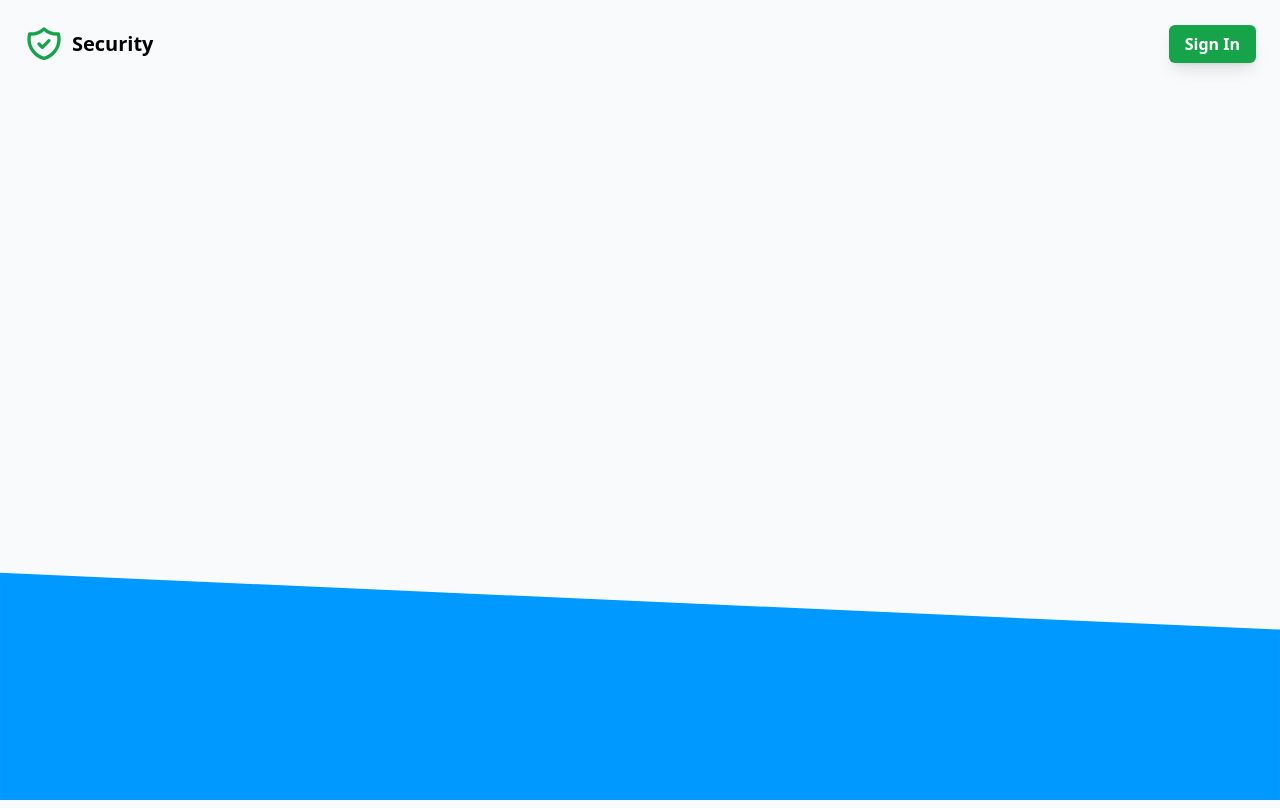
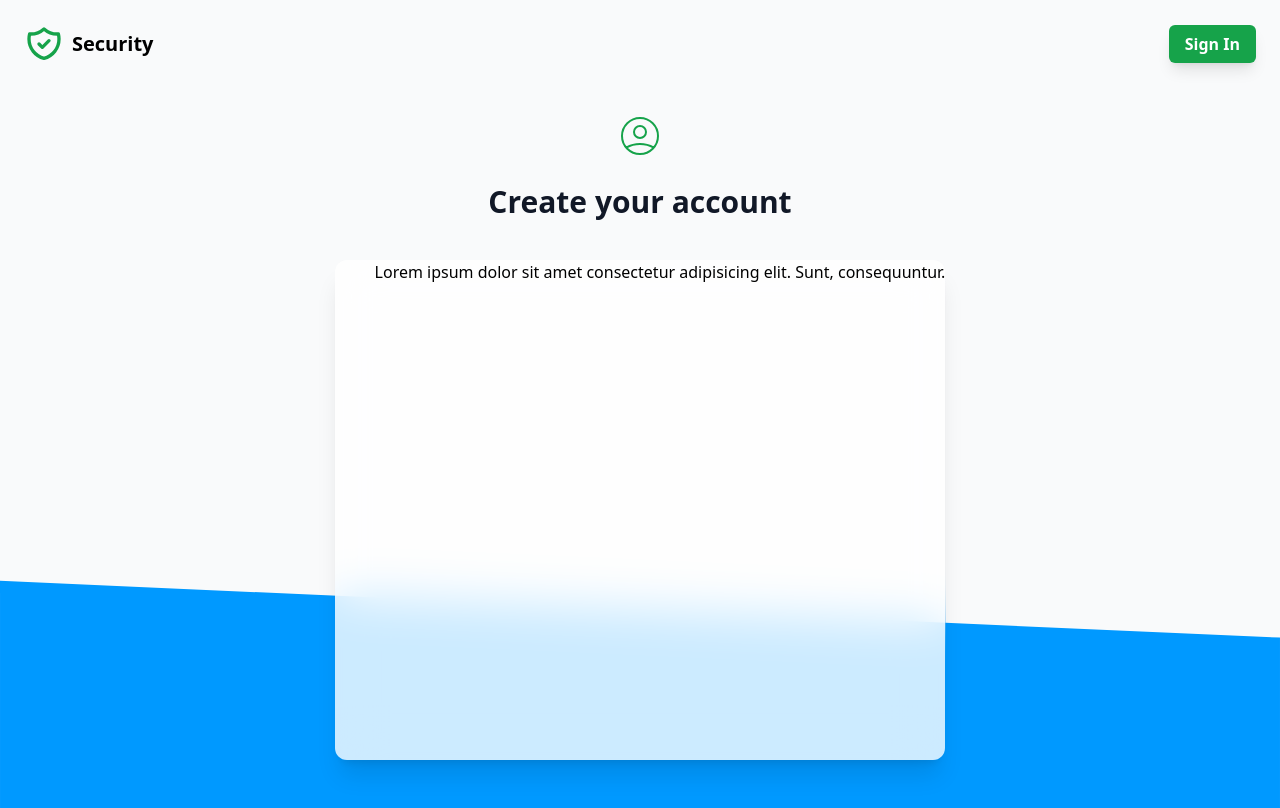
Before and after one commit to michaelvassilyevmvc/tailwind_start_course, a website: page index.html in a window 1280 px wide. Drawn offline with Linux system fonts and the light colour scheme.

Commit message:
Create form canvas

```diff
--- a/index.html
+++ b/index.html
@@ -34,5 +34,34 @@
         >
       </div>
     </div>
+
+    <!-- auth part -->
+    <div class="flex flex-col justify-center p-6 pb-12">
+      <div class="mx-auto max-w-md">
+        <svg
+          class="mx-auto h-12 text-green-600"
+          fill="none"
+          stroke="currentColor"
+          viewBox="0 0 24 24"
+          xmlns="http://www.w3.org/2000/svg"
+        >
+          <path
+            strokeLinecap="round"
+            strokeLinejoin="round"
+            strokeWidth="{2}"
+            d="M5.121 17.804A13.937 13.937 0 0112 16c2.5 0 4.847.655 6.879 1.804M15 10a3 3 0 11-6 0 3 3 0 016 0zm6 2a9 9 0 11-18 0 9 9 0 0118 0z"
+          />
+        </svg>
+        <h2 class="mt-6 text-3xl font-bold text-gray-900">
+          Create your account
+        </h2>
+      </div>
+      <div
+        class="mx-auto mt-10 h-[500px] rounded-xl bg-white/80 pl-10 shadow-xl backdrop-blur-xl"
+      >
+        Lorem ipsum dolor sit amet consectetur adipisicing elit. Sunt,
+        consequuntur.
+      </div>
+    </div>
   </body>
 </html>
```
Also changed, not shown: output.css.
